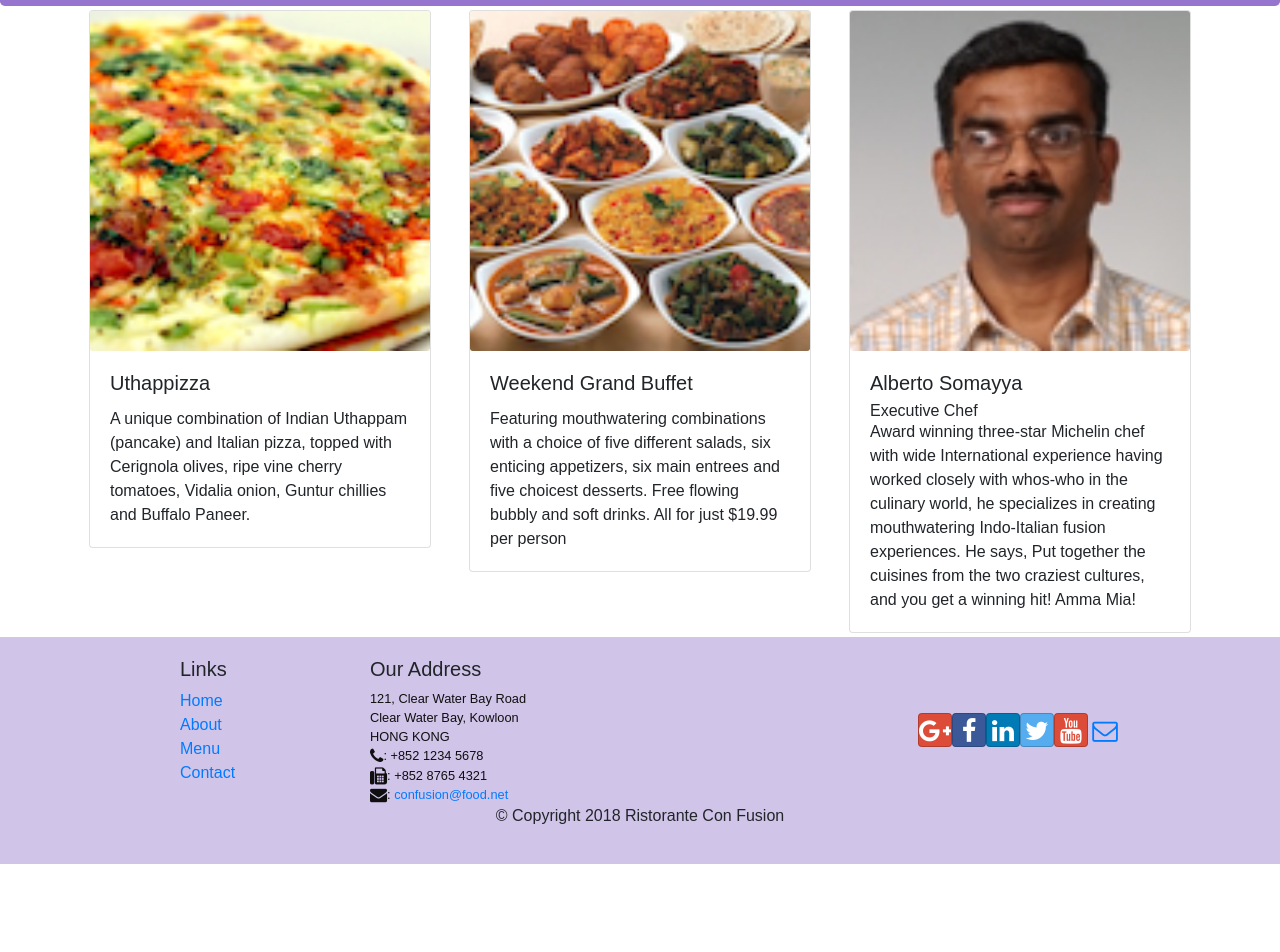
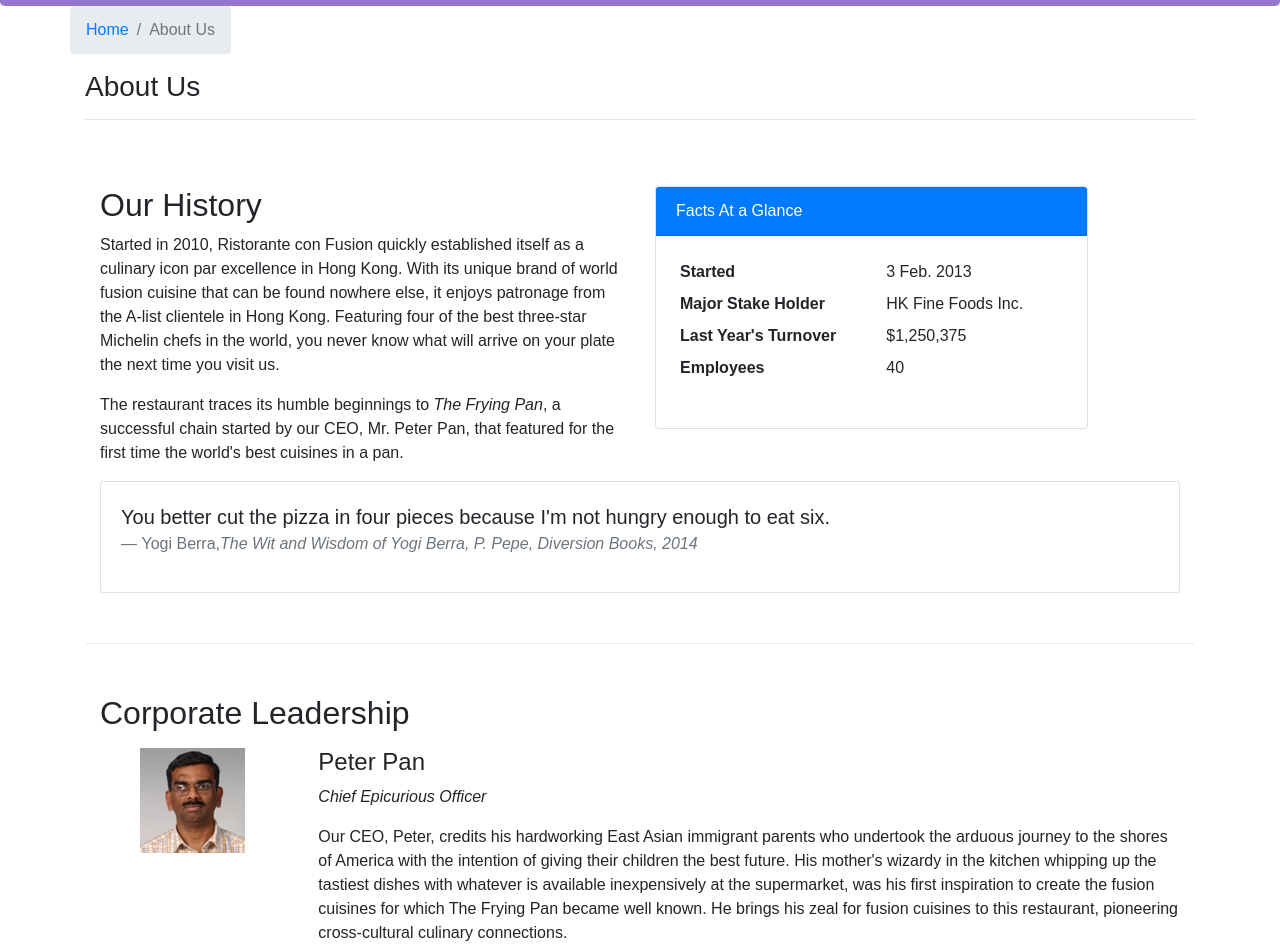
Before and after one commit to jere-h/learn-webdev, a React (Create React App) app in the folder hkust/course2_react/confusion/: page /aboutus in a window 1280 px wide. Before the commit this address led to /home. Shown: the part 336-1288 px from the top of the page. Before the commit the page ends 1200 px from the top, so only its background shows below. Built offline with nearby package versions, Linux system fonts and the light colour scheme.

Commit message:
Assignment 2: AboutUs page functional component

```diff
--- /dev/null
+++ b/hkust/course2_react/confusion/src/components/AboutComponent.js
@@ -0,0 +1,92 @@
+import React from 'react';
+import { Breadcrumb, BreadcrumbItem, Card, CardBody, CardHeader, Media } from 'reactstrap';
+import { Link } from 'react-router-dom';
+
+function RenderLeader({leader}) {
+    return (
+        <Media tag="li" key={leader.id} className="row mb-4">
+            <Media left top className="col-sm-12 col-md-3 col-lg-2 mb-2">
+                <Media object src={leader.image} alt={leader.name} />
+            </Media>
+            <Media body className="col-sm-12 col-md-auto col-lg-auto" >
+                <Media heading>{leader.name}</Media>
+                <p><i>{leader.designation}</i></p>
+                <p>{leader.description}</p>
+            </Media>
+        </Media>
+    )
+}
+
+function About(props) {
+
+    const leaders = props.leaders.map((leader) => {
+        return (
+            <RenderLeader leader={leader}/>
+        );
+    });
+
+    return(
+        <div className="container">
+            <div className="row">
+                <Breadcrumb>
+                    <BreadcrumbItem><Link to="/home">Home</Link></BreadcrumbItem>
+                    <BreadcrumbItem active>About Us</BreadcrumbItem>
+                </Breadcrumb>
+                <div className="col-12">
+                    <h3>About Us</h3>
+                    <hr />
+                </div>
+            </div>
+            <div className="row row-content">
+                <div className="col-12 col-md-6">
+                    <h2>Our History</h2>
+                    <p>Started in 2010, Ristorante con Fusion quickly established itself as a culinary icon par excellence in Hong Kong. With its unique brand of world fusion cuisine that can be found nowhere else, it enjoys patronage from the A-list clientele in Hong Kong.  Featuring four of the best three-star Michelin chefs in the world, you never know what will arrive on your plate the next time you visit us.</p>
+                    <p>The restaurant traces its humble beginnings to <em>The Frying Pan</em>, a successful chain started by our CEO, Mr. Peter Pan, that featured for the first time the world's best cuisines in a pan.</p>
+                </div>
+                <div className="col-12 col-md-5">
+                    <Card>
+                        <CardHeader className="bg-primary text-white">Facts At a Glance</CardHeader>
+                        <CardBody>
+                            <dl className="row p-1">
+                                <dt className="col-6">Started</dt>
+                                <dd className="col-6">3 Feb. 2013</dd>
+                                <dt className="col-6">Major Stake Holder</dt>
+                                <dd className="col-6">HK Fine Foods Inc.</dd>
+                                <dt className="col-6">Last Year's Turnover</dt>
+                                <dd className="col-6">$1,250,375</dd>
+                                <dt className="col-6">Employees</dt>
+                                <dd className="col-6">40</dd>
+                            </dl>
+                        </CardBody>
+                    </Card>
+                </div>
+                <div className="col-12">
+                    <Card>
+                        <CardBody className="bg-faded">
+                            <blockquote className="blockquote">
+                                <p className="mb-0">You better cut the pizza in four pieces because
+                                    I'm not hungry enough to eat six.</p>
+                                <footer className="blockquote-footer">Yogi Berra,
+                                <cite title="Source Title">The Wit and Wisdom of Yogi Berra,
+                                    P. Pepe, Diversion Books, 2014</cite>
+                                </footer>
+                            </blockquote>
+                        </CardBody>
+                    </Card>
+                </div>
+            </div>
+            <div className="row row-content">
+                <div className="col-12 mb-2">
+                    <h2>Corporate Leadership</h2>
+                </div>
+                <div className="col-12">
+                    <Media list>
+                        {leaders}
+                    </Media>
+                </div>
+            </div>
+        </div>
+    );
+}
+
+export default About;
--- a/hkust/course2_react/confusion/src/components/MainComponent.js
+++ b/hkust/course2_react/confusion/src/components/MainComponent.js
@@ -5,6 +5,7 @@
 import Header from './HeaderComponent';
 import Footer from './FooterComponent';
 import Contact from './ContactComponent';
+import About from './AboutComponent';
 import { COMMENTS } from '../shared/comments';
 import { PROMOTIONS } from '../shared/promotions';
 import { LEADERS } from '../shared/leaders';
@@ -48,6 +49,7 @@
         <Header />
         <Switch>
           <Route path="/home" component={HomePage} />
+          <Route path="/aboutus" component={() => <About leaders={this.state.leaders}/>} />
           <Route exact path="/menu" component={() => <Menu dishes={this.state.dishes} />} />
           <Route path="/menu/:dishId" component={DishWithId} />
           <Route exact path='/contactus' component={Contact} />
```
